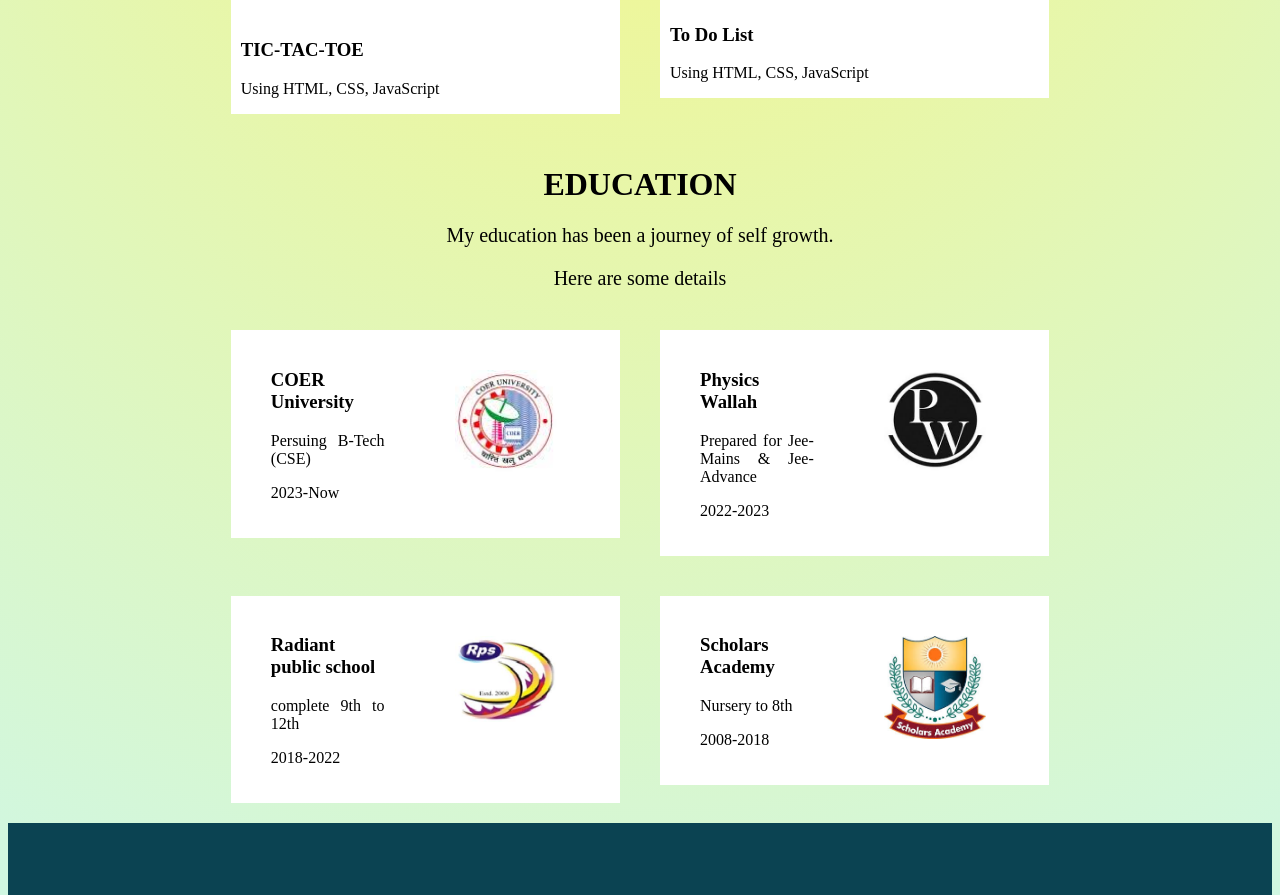
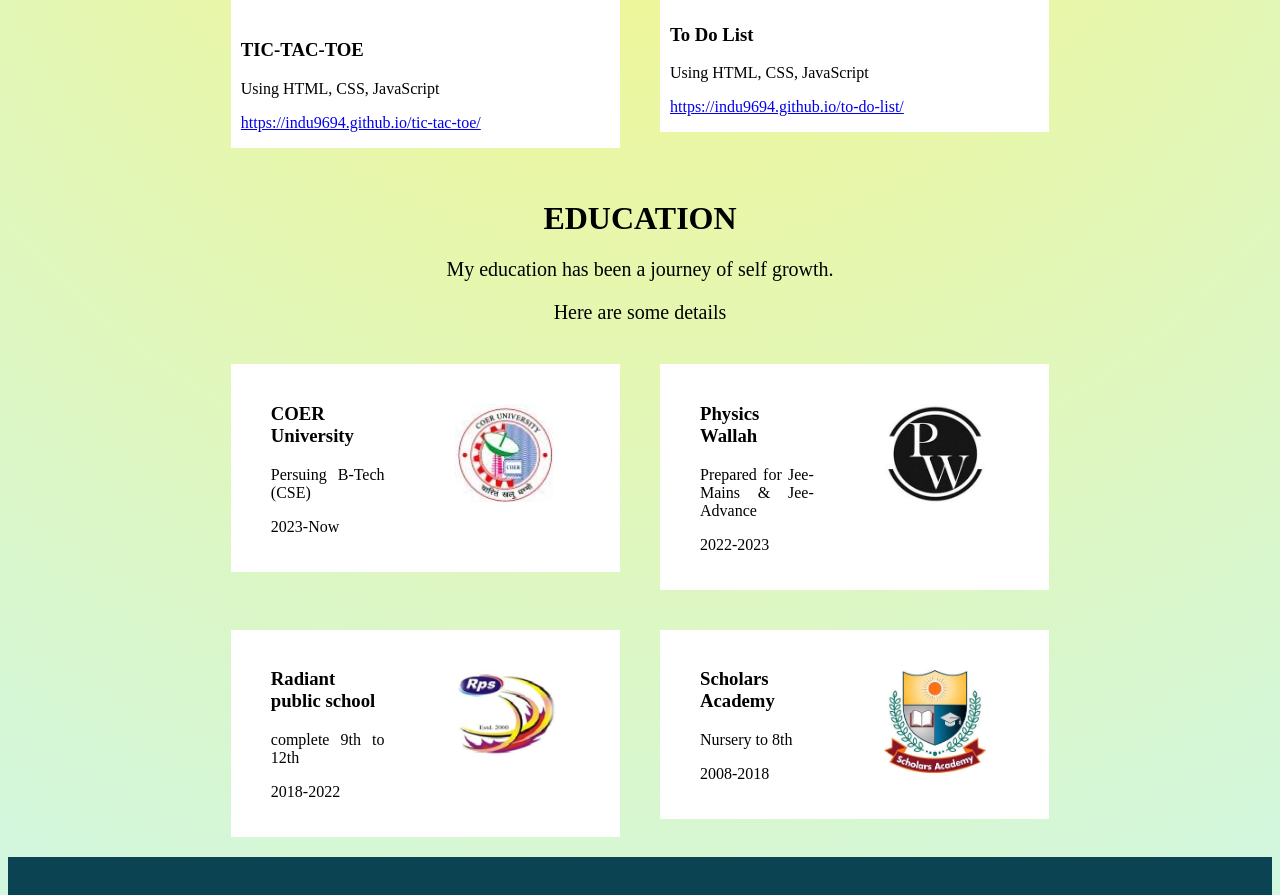
Before and after one commit to indu9694/portfolio, a plain HTML site: page index.html in a window 1280 px wide. Shown: the part 1765-2660 px from the top of the page. Drawn offline with Linux system fonts and the light colour scheme.

Commit message:
Update index.html

```diff
--- a/index.html
+++ b/index.html
@@ -119,11 +119,14 @@
                     <img src="p2.jpg" >
                         <h3>TIC-TAC-TOE</h3>
                         <p>Using HTML, CSS, JavaScript</p>
+                    <p><a href="https://indu9694.github.io/tic-tac-toe/">https://indu9694.github.io/tic-tac-toe/</a></p>
+
                 </div>
                 <div>
                     <img src="p1.jpg">
                     <h3>To Do List</h3>
                         <p>Using HTML, CSS, JavaScript</p>
+                    <p><a href="https://indu9694.github.io/to-do-list/">https://indu9694.github.io/to-do-list/</a></p>
                 </div>
             </div>
         </div>
```
